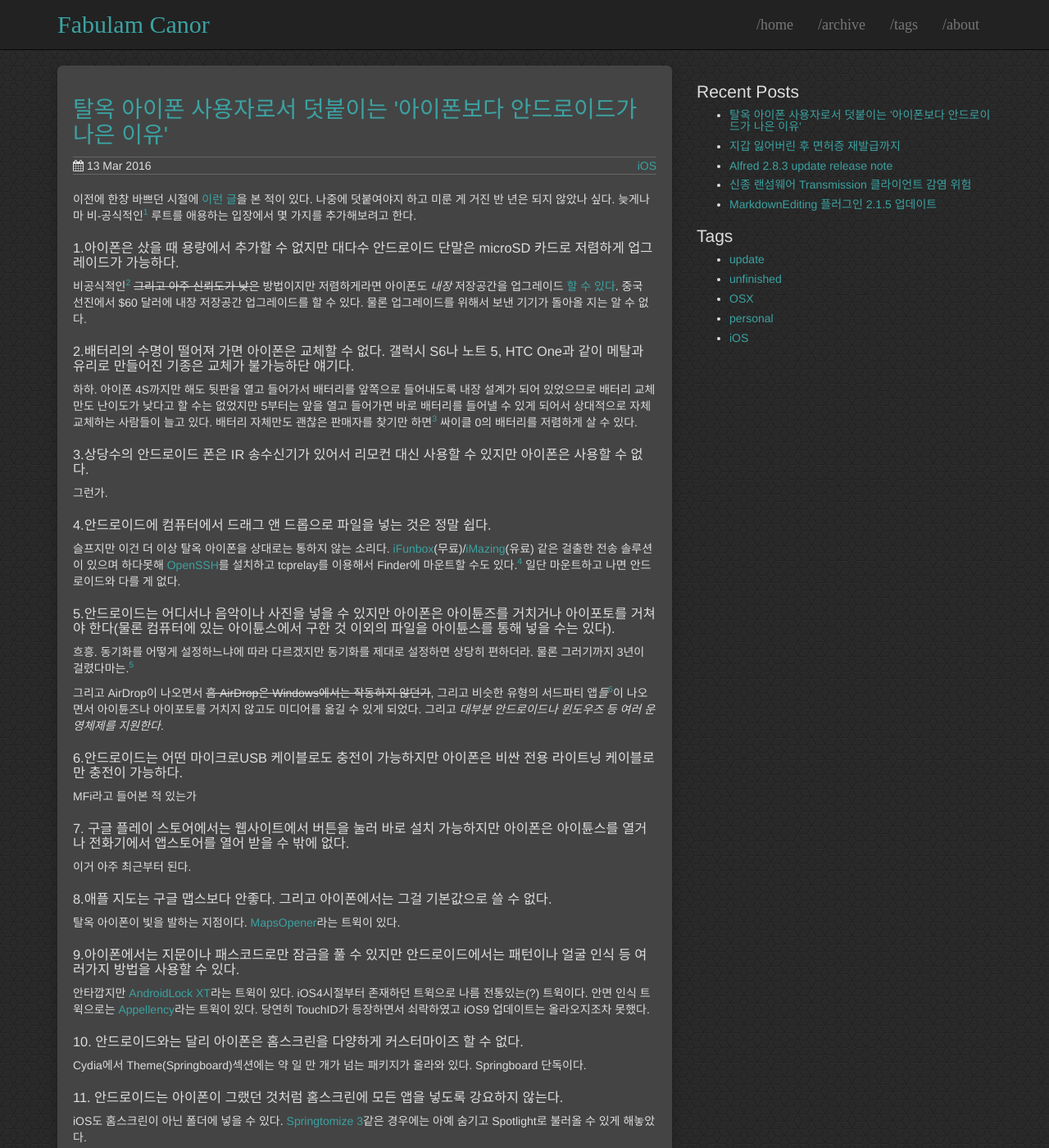
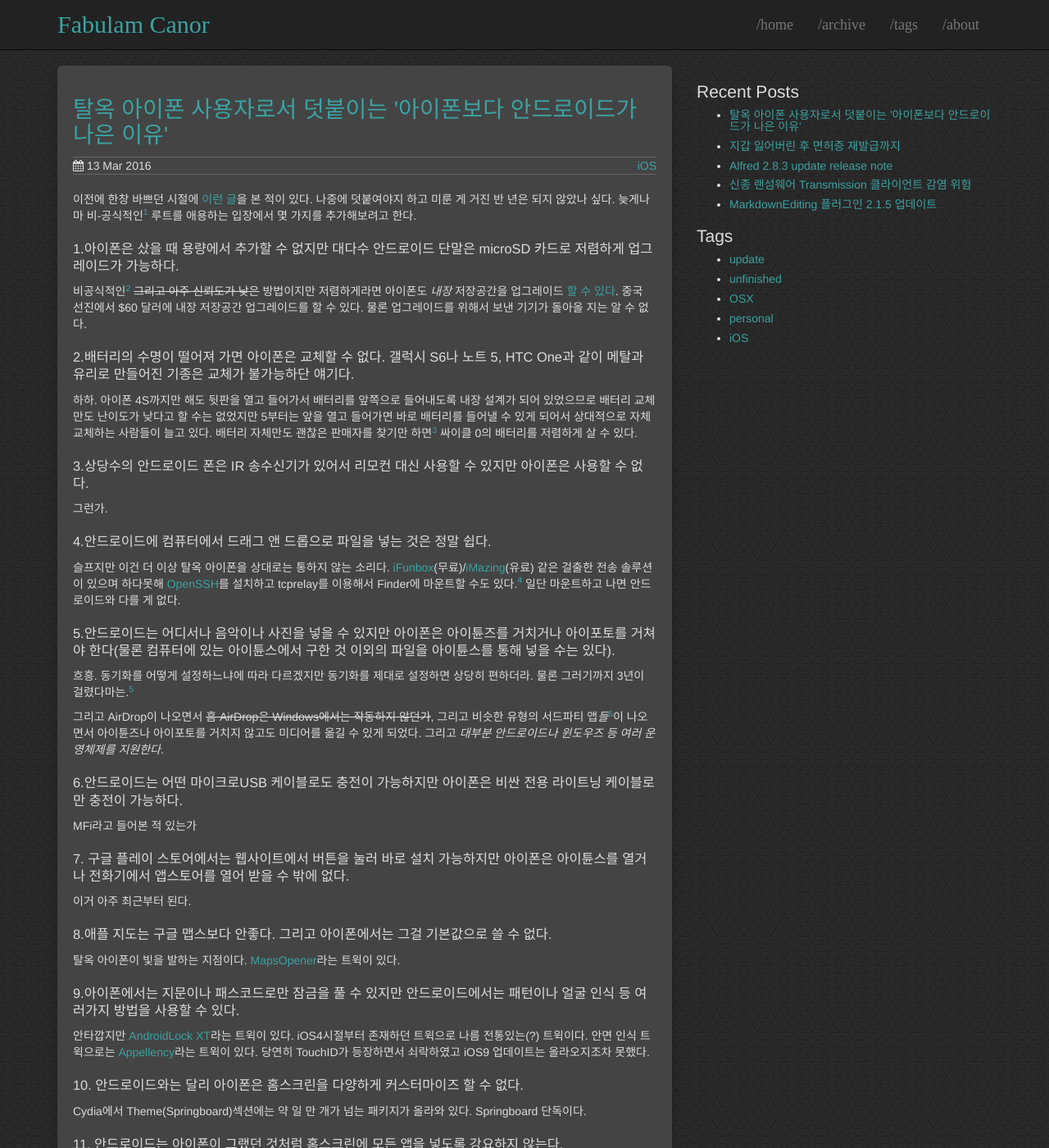
Before and after one commit to Canorus/canorus.github.io, a Jekyll site: the page built from _posts/2016-03-13-why_android_is_not_better_than_iOS.md, in a window 1280 px wide and 1400 px high. Shown: the whole window at 82% size. Built offline with Jekyll 4.4.1, drawn with Linux system fonts in a browser that asks for light colours.

Commit message:
theme modified

```diff
--- a/css/theme.scss
+++ b/css/theme.scss
@@ -51,9 +51,9 @@
 }
 .well h3 {
   color: #ddd;
+  line-height: 1.3em;
   font: {
 //    size: 1.3em
-    line-height: 1.3em;
   }
 }
 h1 { font-size: 2em; }
```
Also changed, not shown: 1 other file.
